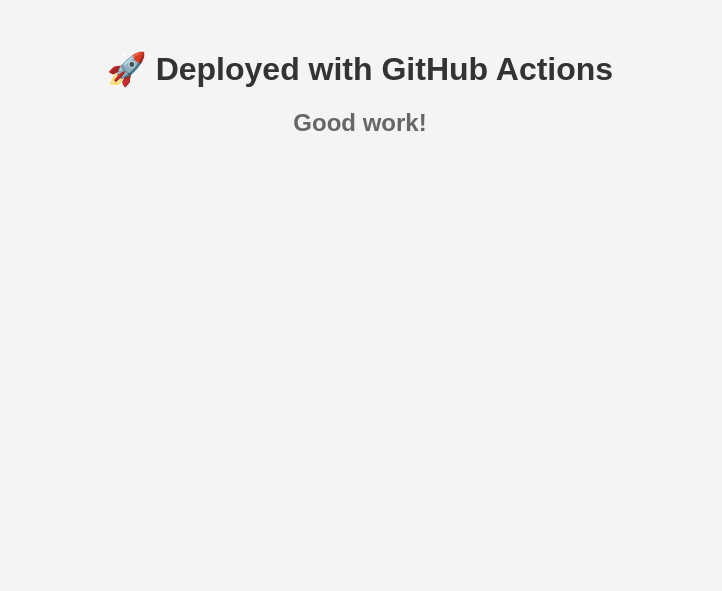
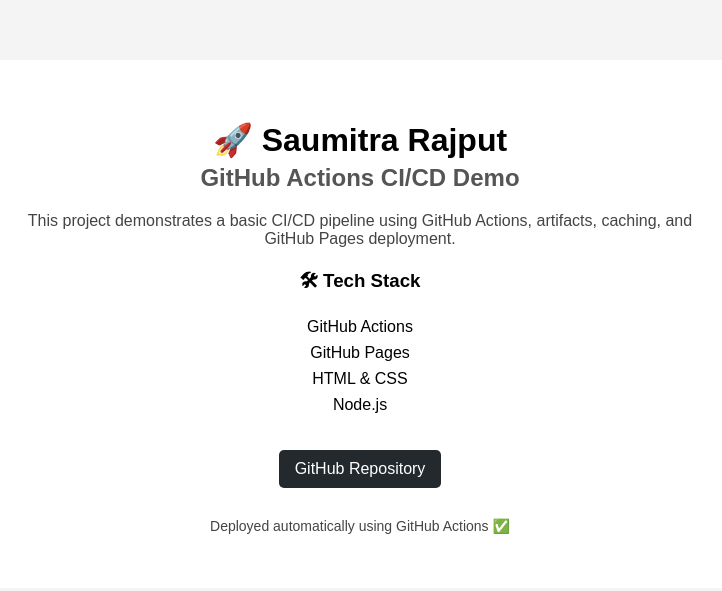
Before and after one commit to saumitra-rajput/github-action, a website: page index.html in a window 1280 px wide. Shown: the whole page, without its empty margins (280-1002 px from the left). Drawn offline with Linux system fonts and the light colour scheme.

Commit message:
Updated HTML and CSS file with the help of GPT

```diff
--- a/index.html
+++ b/index.html
@@ -1,14 +1,37 @@
 <!DOCTYPE html>
 <html>
   <head>
-    <title>My First CI/CD App</title>
-
-    <!-- CSS must be in HEAD -->
+    <title>Saumitra Rajput | CI/CD Demo</title>
     <link rel="stylesheet" href="style.css">
   </head>
 
   <body>
-    <h1>🚀 Deployed with GitHub Actions</h1>
-    <h2>Good work!</h2>
+    <div class="container">
+      <h1>🚀 Saumitra Rajput</h1>
+      <h2>GitHub Actions CI/CD Demo</h2>
+
+      <p>
+        This project demonstrates a basic CI/CD pipeline using
+        GitHub Actions, artifacts, caching, and GitHub Pages deployment.
+      </p>
+
+      <h3>🛠 Tech Stack</h3>
+      <ul>
+        <li>GitHub Actions</li>
+        <li>GitHub Pages</li>
+        <li>HTML & CSS</li>
+        <li>Node.js</li>
+      </ul>
+
+      <div class="links">
+        <a href="https://github.com/saumitra-rajput/github-action" target="_blank">
+          GitHub Repository
+        </a>
+      </div>
+
+      <footer>
+        <p>Deployed automatically using GitHub Actions ✅</p>
+      </footer>
+    </div>
   </body>
 </html>
--- /dev/null
+++ b/old.css
@@ -0,0 +1,14 @@
+body {
+  font-family: Arial, sans-serif;
+  text-align: center;
+  margin-top: 50px;
+  background-color: #f4f4f4;
+}
+
+h1 {
+  color: #333;
+}
+
+h2 {
+  color: #666;
+}
--- a/style.css
+++ b/style.css
@@ -1,14 +1,57 @@
 body {
   font-family: Arial, sans-serif;
+  background-color: #f4f4f4;
+  margin: 0;
+  padding: 0;
+}
+
+.container {
+  max-width: 700px;
+  margin: 60px auto;
+  background: white;
+  padding: 40px;
+  border-radius: 8px;
   text-align: center;
-  margin-top: 50px;
-  background-color: #f4f4f4;
 }
 
 h1 {
-  color: #333;
+  margin-bottom: 5px;
 }
 
 h2 {
-  color: #666;
+  color: #555;
+  margin-top: 0;
 }
+
+p {
+  color: #444;
+}
+
+ul {
+  list-style: none;
+  padding: 0;
+}
+
+ul li {
+  margin: 8px 0;
+}
+
+.links a {
+  display: inline-block;
+  margin-top: 20px;
+  text-decoration: none;
+  background: #24292e;
+  color: white;
+  padding: 10px 16px;
+  border-radius: 5px;
+}
+
+.links a:hover {
+  background: #000;
+}
+
+footer {
+  margin-top: 30px;
+  font-size: 14px;
+  color: #777;
+}
```
Also changed, not shown: old.html (added, +14 -0 lines), .github/workflows/simpleapp.yml.
